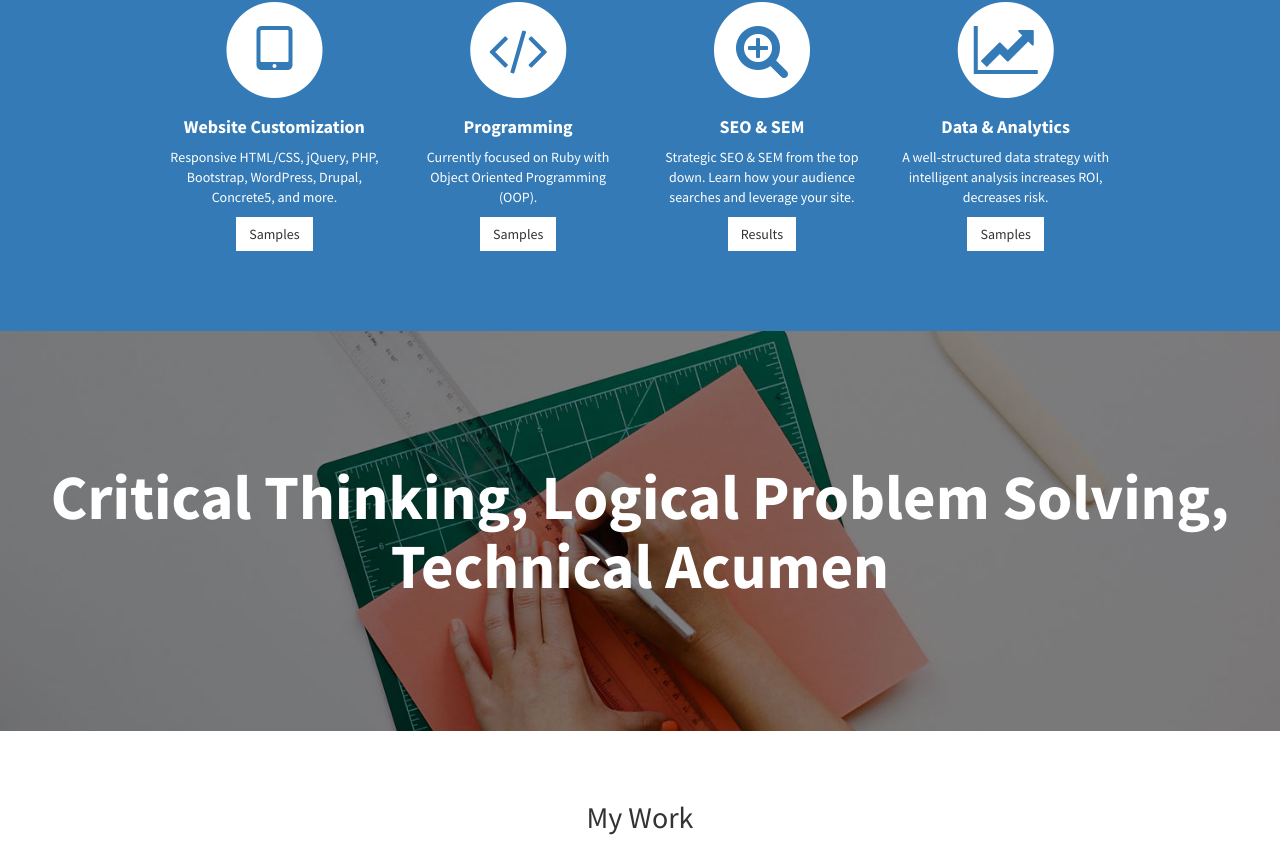
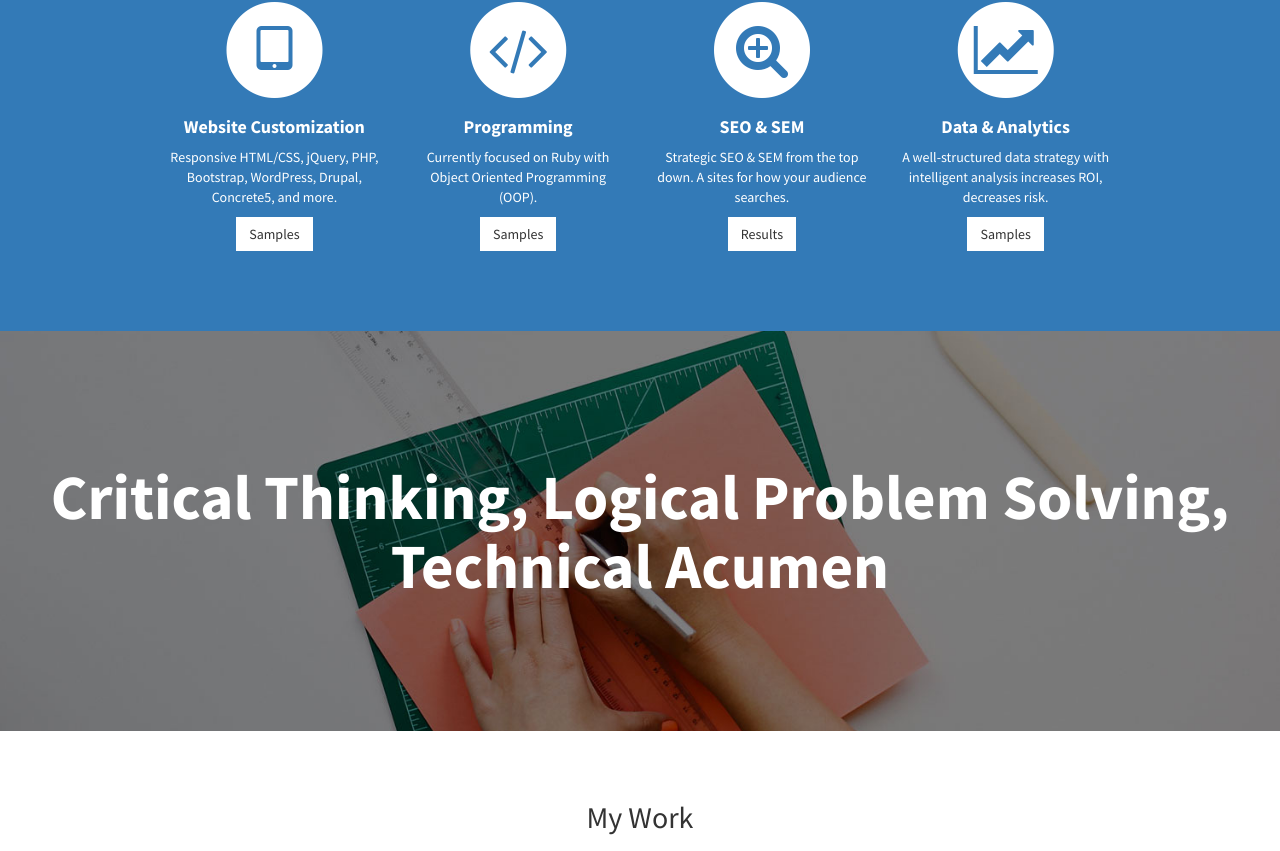
Before and after one commit to sakolock/sakolock.github.io, a plain HTML site: page index.html in a window 1280 px wide. Shown: the part 1161-2012 px from the top of the page. Drawn offline with Linux system fonts and the light colour scheme; no server answers.

Commit message:
Updating language under SEO/SEM

```diff
--- a/index.html
+++ b/index.html
@@ -147,7 +147,7 @@
                                 <h4>
                                     <strong>SEO & SEM</strong>
                                 </h4>
-                                <p>Strategic SEO & SEM from the top down. Learn how your audience searches and leverage your site.</p>
+                                <p>Strategic SEO & SEM from the top down. A sites for how your audience searches.</p>
                                 <a href="#" class="btn btn-light">Results</a>
                             </div>
                         </div>
```
